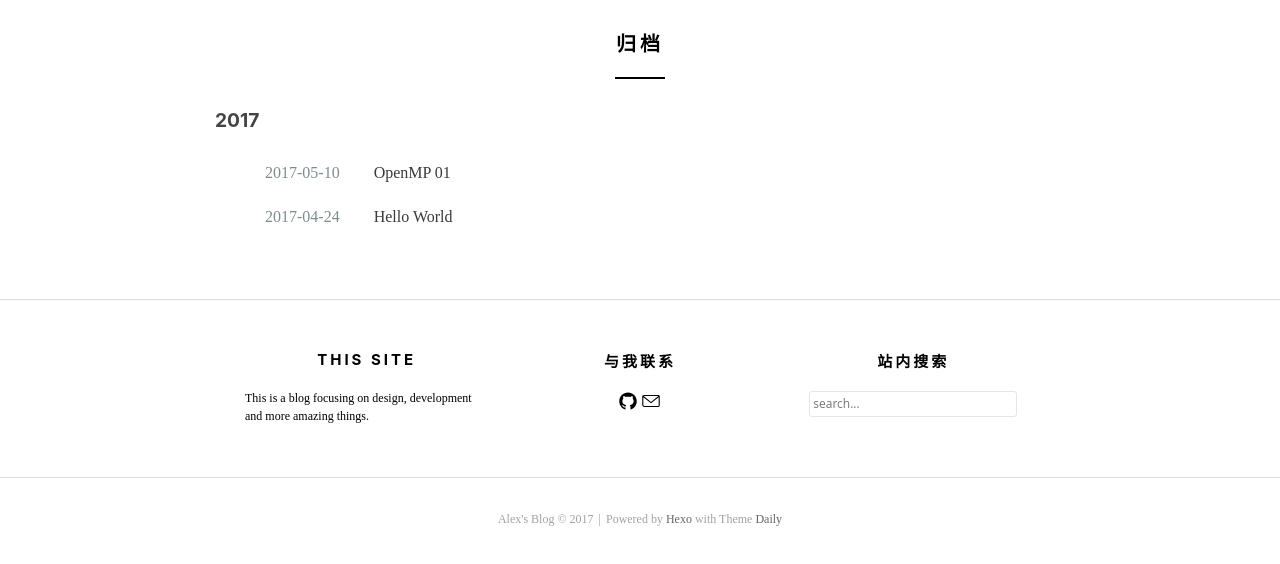
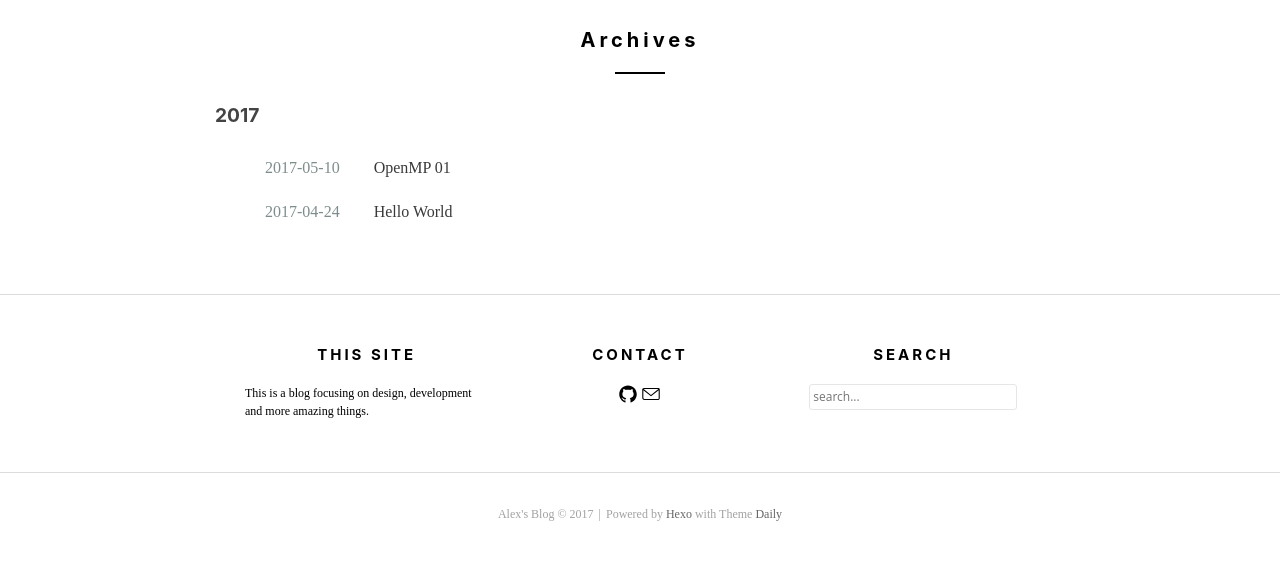
Before and after one commit to alex-myzhao/alex-myzhao.github.io, a plain HTML site: page archives/index.html in a window 1280 px wide. Shown: the part 72-636 px from the top of the page. Drawn offline with Linux system fonts and the light colour scheme.

Commit message:
Site updated: 2017-05-10 23:55:36

```diff
--- a/archives/index.html
+++ b/archives/index.html
@@ -33,7 +33,7 @@
 
   <!-- Title -->
 
-  <title>归档 - Alex&#39;s Blog</title>
+  <title>Archives - Alex&#39;s Blog</title>
 
 
   <link rel="shortcut icon" href="https://hexo.io/icon/favicon-96x96.png">
@@ -118,7 +118,7 @@
 <!-- Main Content -->
 <div class="archive content-area">
   <div class="container">
-    <h1 class="entry-title">归档</h1>
+    <h1 class="entry-title">Archives</h1>
     <div class="row">
       <div class="col-lg-8 col-lg-offset-2 col-md-10 col-md-offset-1">
         <!-- Use lodash to classify posts. See https://lodash.com/docs#groupBy
@@ -173,7 +173,7 @@
     </div>
     <div class="col-1-3">
       <aside>
-        <h1 class="widget-title">与我联系</h1>
+        <h1 class="widget-title">Contact</h1>
         <div class="widget-text">
 
 
@@ -187,7 +187,7 @@
     </div>
     <div class="col-1-3">
       <aside>
-        <h1 class="widget-title">站内搜索</h1>
+        <h1 class="widget-title">Search</h1>
         <div class="widget-text">
           <form onSubmit="return appDaily.submitSearch('')">
             <p>
```
Also changed, not shown: 2017/04/24/hello-world/index.html (+4 -4 lines), 2017/05/10/openmp-01/index.html (+4 -4 lines), about/index.html (+3 -3 lines), archives/2017/04/index.html (+3 -3 lines), archives/2017/05/index.html (+3 -3 lines), archives/2017/index.html (+3 -3 lines), index.html (+3 -3 lines), tags/hpc/index.html (+2 -2 lines), tags/openmp/index.html (+2 -2 lines).
